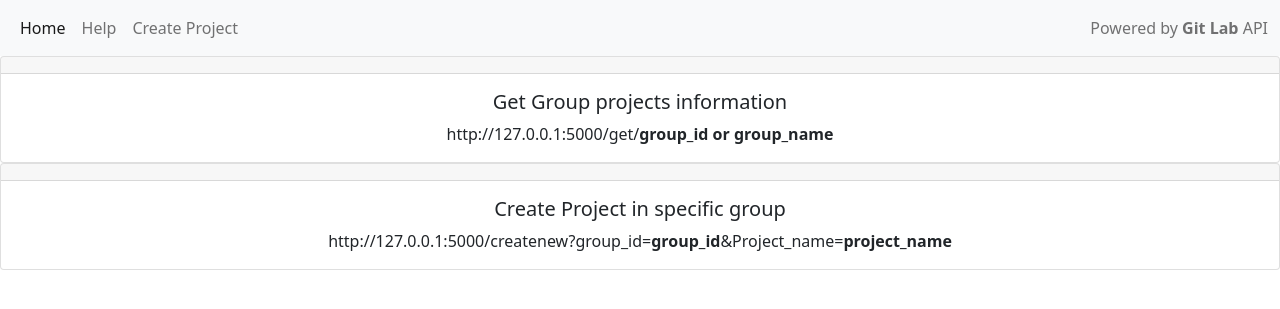
After one commit to BBRathnayaka/Gitlab-Flask-Api, a Flask app: page /help in a window 1280 px wide. The commit adds this page. Shown: the top 309 px of the page. Run offline with Flask 2, Linux system fonts and the light colour scheme.

Commit message:
Initial Commit

```diff
--- a/api.py
+++ b/api.py
@@ -3,7 +3,7 @@ from requests.exceptions import ConnectionError, Timeout, TooManyRedirects
 import json
 import subprocess
 
-token = "glpat-YJa-46Gnhyy9d1qxDXSu"
+token = "glpat--pDg7rv9EV9L_7LWqgAX"
 headers = {
         'Accepts': 'application/json',
         'Authorization': 'Bearer {}'.format(token),
@@ -11,8 +11,40 @@ headers = {
 
 class Gitlab:
     def get(self):
-        url = f"https://gitlab.com/api/v4/users/BBRathnayaka/projects/"
+        url = f"https://gitlab.com/api/v4/users/buddhitha/projects/"
+        session = Session()
+        session.headers.update(headers)
+        response = session.get(url)
+        data = json.loads(response.text)
+        return data
 
+    def get_group_projects(self,path):
+        url = f"https://gitlab.com/api/v4/groups/{path}/projects"
+        session = Session()
+        session.headers.update(headers)
+        response = session.get(url)
+        data = json.loads(response.text)
+        return data
+
+    def create_group_project(self,name,group_id):
+        parameters = {
+            'name': {name},
+            'namespace_id': {group_id},
+            'visibility': 'private',
+            'auto_devops_enabled': 'no',
+            'initialize_with_readme': 'true',
+            'allow_force_push': 'true'
+        }
+        # url = f"https://gitlab.com/api/v4/projects?name={name}&namespace_id={group_id}"
+        url = f"https://gitlab.com/api/v4/projects/"
+        session = Session()
+        session.headers.update(headers)
+        response = session.post(url, params=parameters)
+        data = json.loads(response.text)
+        return data
+
+    def get_branches(self,name):
+        url = f"https://gitlab.com/api/v4/projects/{name}/repository/branches"
         session = Session()
         session.headers.update(headers)
 
@@ -66,12 +98,13 @@ class Gitlab:
         session.post(feature_url)
         return True
 
+    def demo(self,url):
+        # stdout = subprocess.run('bash /home/bbr/workspace/gitlab/script.sh',{url}, shell = True)
+        # stdout = subprocess.run('echo `date`',{url}, shell = True)
+        subprocess.check_call(['/home/bbr/workspace/gitlab/script.sh', url])
+
+
     def run_command(self):
-        # True
         stdout = subprocess.run('rm -rf /home/bbr/workspace/gitlab/*', shell = True)
-
-        stdout = subprocess.run('git clone git@gitlab.com:BBRathnayaka/sample.git --bare /home/bbr/workspace/gitlab/sample', shell = True)
-        stdout = subprocess.run("cd /home/bbr/workspace/gitlab/sample && git push --mirror git@gitlab.com:BBRathnayaka/3.git", shell = True)
-        # stdout = subprocess.call('git clone git@gitlab.com:buddhitha/10.git /home/bbr/workspace/gitlab/10', shell = True)
-
-        # return stdout
+        # stdout = subprocess.run('git clone git@gitlab.com:BBRathnayaka/sample.git --bare /home/bbr/workspace/gitlab/sample', shell = True)
+        # stdout = subprocess.run("cd /home/bbr/workspace/gitlab/sample && git push --mirror git@gitlab.com:BBRathnayaka/3.git", shell = True)
--- a/app.py
+++ b/app.py
@@ -1,20 +1,50 @@
-from os import name
-from flask import Flask, render_template, request, redirect, url_for
+from crypt import methods
+from flask import Flask, render_template, request, jsonify, redirect, url_for
 import requests
+from requests.sessions import get_environ_proxies
 from api import Gitlab
 
 app = Flask(__name__)
 
 gitlab = Gitlab()
 
-command1 = "pwd"
-
 @app.route("/")
 def home():
     results = gitlab.get()
+    gitlab.demo()
     # gitlab.run_command()
+    # b = gitlab.get_branches()
     username = results[0]['namespace']['name']
     return render_template("index.html",**locals())
+    # return jsonify(results)
+
+@app.route('/help')
+def help():
+    return render_template("help.html",**locals())
+
+@app.route('/get/<path>', methods=['GET'])
+def get(path):
+    results = gitlab.get_group_projects(path)
+    return jsonify(results)
+
+@app.route('/branches/<project_id>', methods=['GET'])
+def get_branches(project_id):
+    results = gitlab.get_branches(project_id)
+    return jsonify(results)
+
+@app.route('/createnew/', methods=["POST", "GET"])
+def create_group_project():
+    group_id  = request.args.get('group_id', None)
+    Project_name  = request.args.get('Project_name', None)
+    print(group_id)
+    print(Project_name)
+    # return("Hello")
+    results = gitlab.create_group_project(Project_name,group_id)
+    url = results['ssh_url_to_repo']
+    ssh_url = str(url)
+    gitlab.demo(ssh_url)
+    print(url)
+    return jsonify(results)
 
 @app.route("/create", methods=["POST", "GET"])
 def create():
@@ -24,7 +54,6 @@ def create():
         gitlab.unprotect_main(domain)
         gitlab.run_command()
         gitlab.proetct_branches(domain)
-        # print(results)
         repo_name = results['name']
         id = results['id']
         url = results['ssh_url_to_repo']
--- /dev/null
+++ b/templates/help.html
@@ -0,0 +1,59 @@
+<!DOCTYPE html>
+<html lang="en">
+
+<head>
+    <meta charset="UTF-8">
+    <meta http-equiv="X-UA-Compatible" content="IE=edge">
+    <meta name="viewport" content="width=device-width, initial-scale=1.0">
+    <title>API | Help</title>
+    <link href="https://cdn.jsdelivr.net/npm/bootstrap@5.1.3/dist/css/bootstrap.min.css" rel="stylesheet"
+        integrity="sha384-1BmE4kWBq78iYhFldvKuhfTAU6auU8tT94WrHftjDbrCEXSU1oBoqyl2QvZ6jIW3" crossorigin="anonymous">
+</head>
+
+<body>
+    <!-- nav bar -->
+    <nav class="navbar navbar-expand-lg navbar-light bg-light">
+        <div class="container-fluid">
+            <button class="navbar-toggler" type="button" data-bs-toggle="collapse" data-bs-target="#navbarText"
+                aria-controls="navbarText" aria-expanded="false" aria-label="Toggle navigation">
+                <span class="navbar-toggler-icon"></span>
+            </button>
+            <div class="collapse navbar-collapse" id="navbarText">
+                <ul class="navbar-nav me-auto mb-2 mb-lg-0">
+                    <li class="nav-item">
+                        <a class="nav-link active" aria-current="page" href="/">Home</a>
+                    </li>
+                    <li class="nav-item">
+                        <a class="nav-link" href="/help">Help</a>
+                    </li>
+                    <li class="nav-item">
+                        <a class="nav-link" href="/create">Create Project</a>
+                    </li>
+                </ul>
+                <span class="navbar-text">
+                    Powered by <b>Git Lab</b> API
+                </span>
+            </div>
+        </div>
+    </nav>
+    <!-- nav bar end -->
+    <div class="card text-center">
+        <div class="card-header">
+        </div>
+        <div class="card-body">
+            <h5 class="card-title">Get Group projects information</h5>
+            <p class="card-text">http://127.0.0.1:5000/get/<b>group_id or group_name</b></p>
+        </div>
+    </div>
+    <div class="card text-center">
+        <div class="card-header">
+        </div>
+        <div class="card-body">
+            <h5 class="card-title">Create Project in specific group</h5>
+            <p class="card-text">
+                http://127.0.0.1:5000/createnew?group_id=<b>group_id</b>&Project_name=<b>project_name</b></p>
+        </div>
+    </div>
+</body>
+
+</html>
--- a/templates/index.html
+++ b/templates/index.html
@@ -15,6 +15,9 @@
             <ul class="navbar-nav me-auto mb-2 mb-lg-0">
               <li class="nav-item">
                 <a class="nav-link active" aria-current="page" href="/">Home</a>
+              </li>
+              <li class="nav-item">
+                <a class="nav-link" href="/help">Help</a>
               </li>
               <li class="nav-item">
                 <a class="nav-link" href="/create">Create Project</a>
```
Also changed, not shown: templates/create.html (+15 -4 lines).
